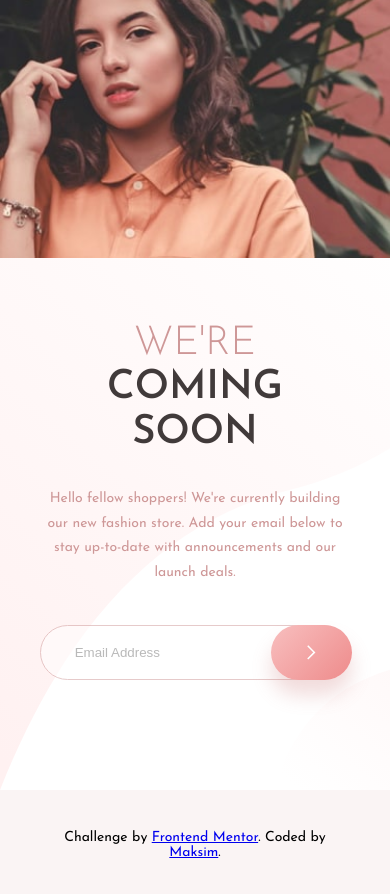
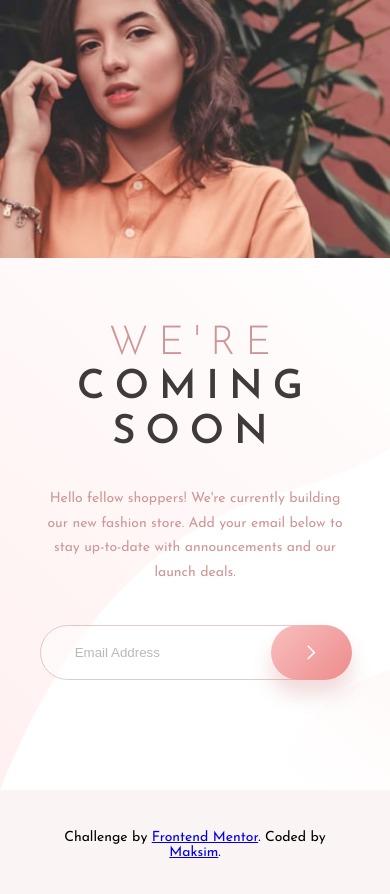
Before and after one commit to MaxTarasevich/base-apparel-coming-soon-master, a plain HTML site: page index.html in a window 390 px wide. Shown: the part 86-980 px from the top of the page. Drawn offline with Linux system fonts and the light colour scheme.

Commit message:
fix: lettre spacing for title

```diff
--- a/style.css
+++ b/style.css
@@ -70,6 +70,7 @@ img{
     line-height: 1.11;
     text-transform: uppercase;
     color: var(--dark-red);
+    letter-spacing: 17px;
 }
 
 .hero__title span{
@@ -81,6 +82,7 @@ img{
 @media (max-width:1000px){
     .hero__title{
         font-size: 40px;
+        letter-spacing: 10px;
     }
 }
 
```
